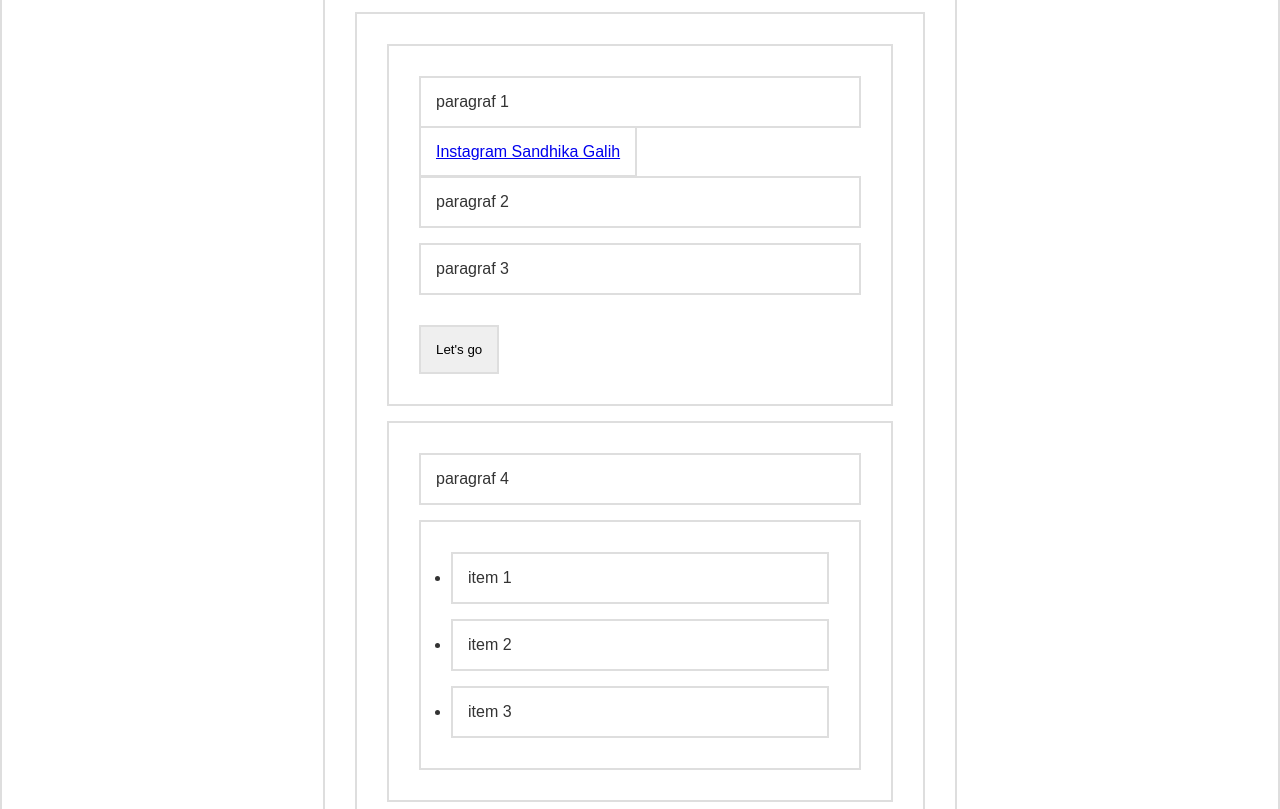
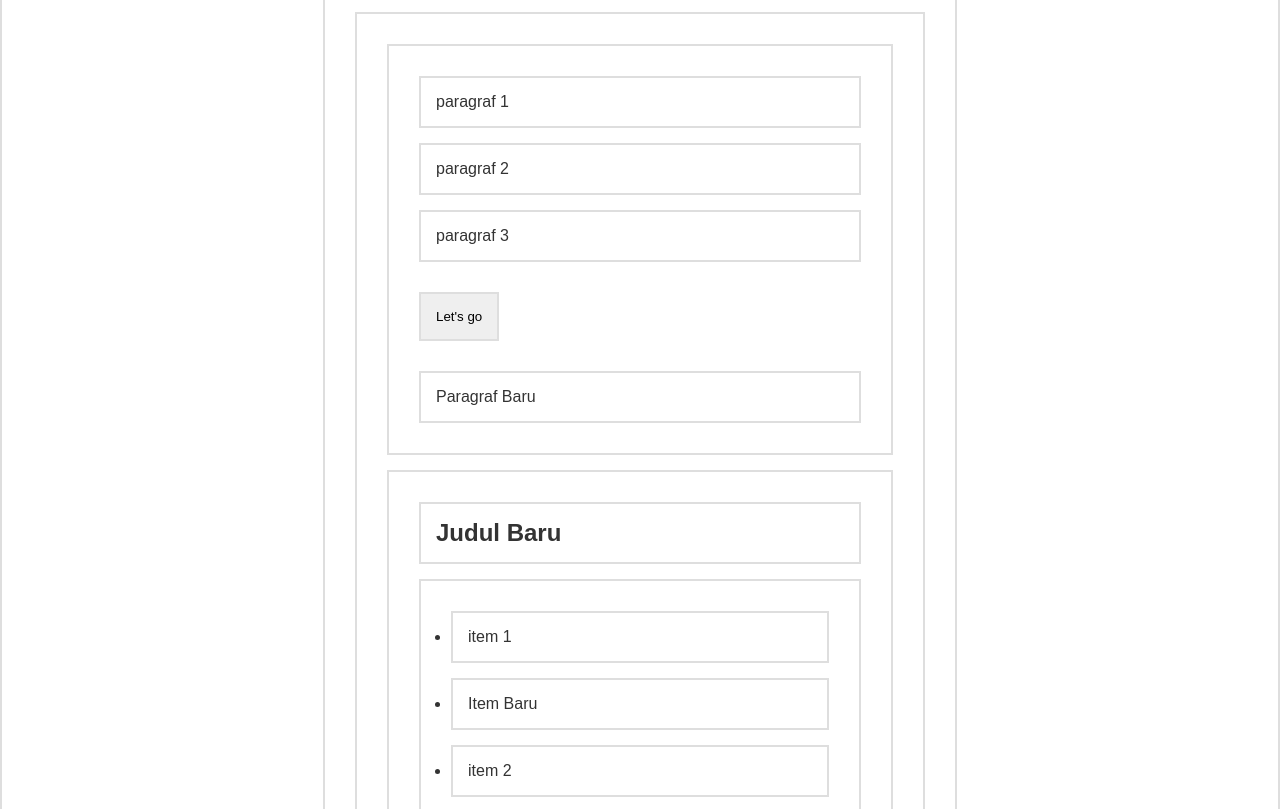
Before and after one commit to abdurahmanrizal/dom_javascript, a plain HTML site: page index.html in a window 1280 px wide. Shown: the part 138-947 px from the top of the page. Drawn offline with Linux system fonts and the light colour scheme.

Commit message:
dom manipulation part 2

```diff
--- a/index.html
+++ b/index.html
@@ -48,6 +48,7 @@
 
     <!-- <script src="script.js"></script> -->
     <!-- <script src="script2.js"></script> -->
-    <script src="script3.js"></script>
+    <!-- <script src="script3.js"></script> -->
+    <script src="script4.js"></script>
   </body>
 </html>
--- /dev/null
+++ b/script4.js
@@ -0,0 +1,38 @@
+// DOM MANIPULATION
+
+// buat elemen baru
+const pBaru = document.createElement("p");
+const teksPBaru = document.createTextNode("Paragraf Baru");
+// simpan tulisan ke dalam paragraf (tag p)
+pBaru.appendChild(teksPBaru);
+
+// simpan pBaru kedalam section A
+const sectionA = document.getElementById("a");
+sectionA.appendChild(pBaru);
+
+// node.insertBefore(elemenBaru, elemenSebelum)
+const liBaru = document.createElement("li");
+const teksLiBaru = document.createTextNode("Item Baru");
+
+liBaru.appendChild(teksLiBaru);
+
+const ul = document.querySelector("section#b ul");
+const li2 = ul.querySelector("li:nth-child(2)");
+
+ul.insertBefore(liBaru, li2);
+
+// menghapus element child
+// const link = document.getElementsByTagName("a")[0];
+const link = sectionA.querySelectorAll("a")[0];
+sectionA.removeChild(link);
+
+// mengganti element html
+const pBaru4 = document.createElement("h1");
+const teksPBaru4 = document.createTextNode("Judul Baru");
+
+pBaru4.appendChild(teksPBaru4);
+
+const sectionB = document.getElementById("b");
+const pLama4 = sectionB.querySelectorAll("p")[0];
+
+sectionB.replaceChild(pBaru4, pLama4);
```
Also changed, not shown: 1 other file.
